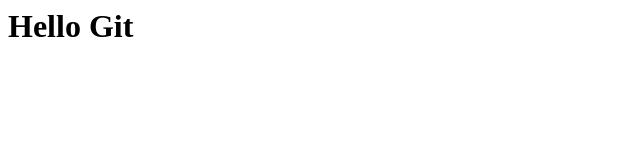
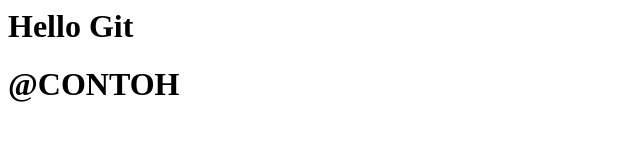
Before and after one commit to fauzidan/git-sandbox, a plain HTML site: page index.html in a window 1280 px wide. Shown: the whole page, without its empty margins (0-640 px from the left). Drawn offline with Linux system fonts and the light colour scheme.

Commit message:
add contoh to index.html

```diff
--- a/index.html
+++ b/index.html
@@ -1,5 +1,6 @@
 <html>
     <body>
         <h1>Hello Git</h1>
+        <h1>@CONTOH</h1>
     </body>
 </html>
```
